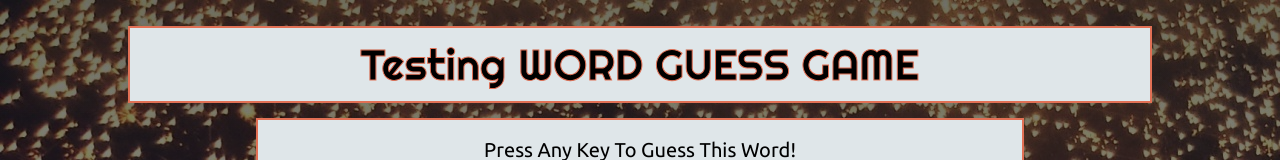
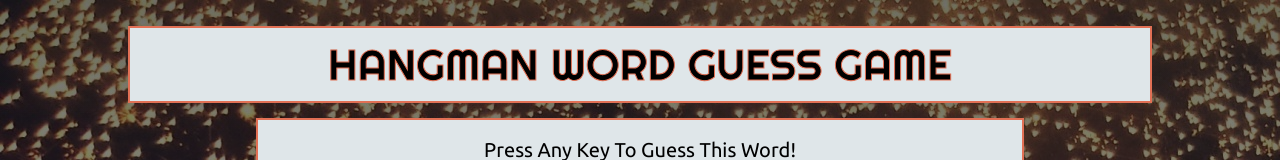
Before and after one commit to dhavalpatel0513/WordGuessGame, a plain HTML site: page index.html in a window 1280 px wide. Shown: the top 160 px of the page. Drawn offline with Linux system fonts and the light colour scheme.

Commit message:
Change in index.html header

```diff
--- a/index.html
+++ b/index.html
@@ -16,7 +16,7 @@
 
         <!--Main Heading-->
         <div class="mainheading">
-            <h1>Testing WORD GUESS GAME</h1>
+            <h1>HANGMAN WORD GUESS GAME</h1>
         </div>
 
             <div class="container">
```
